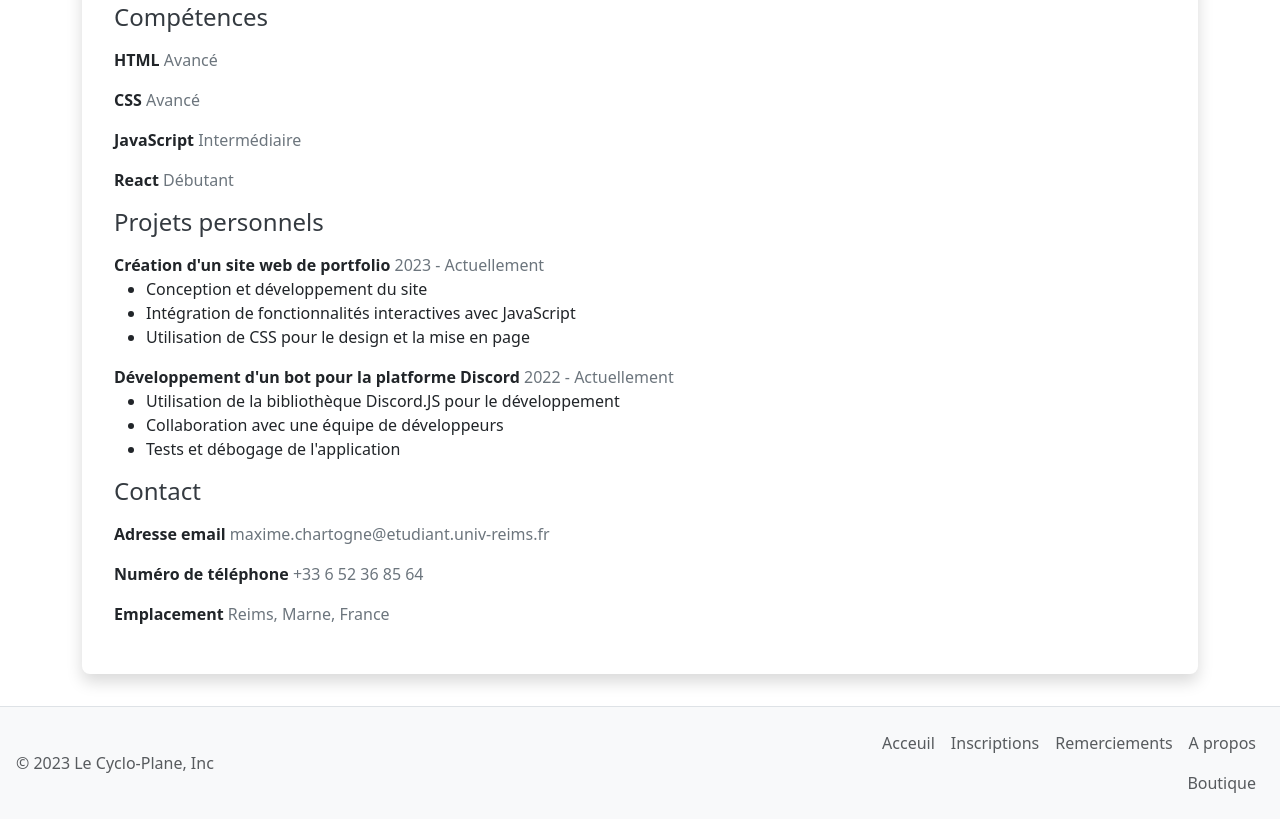
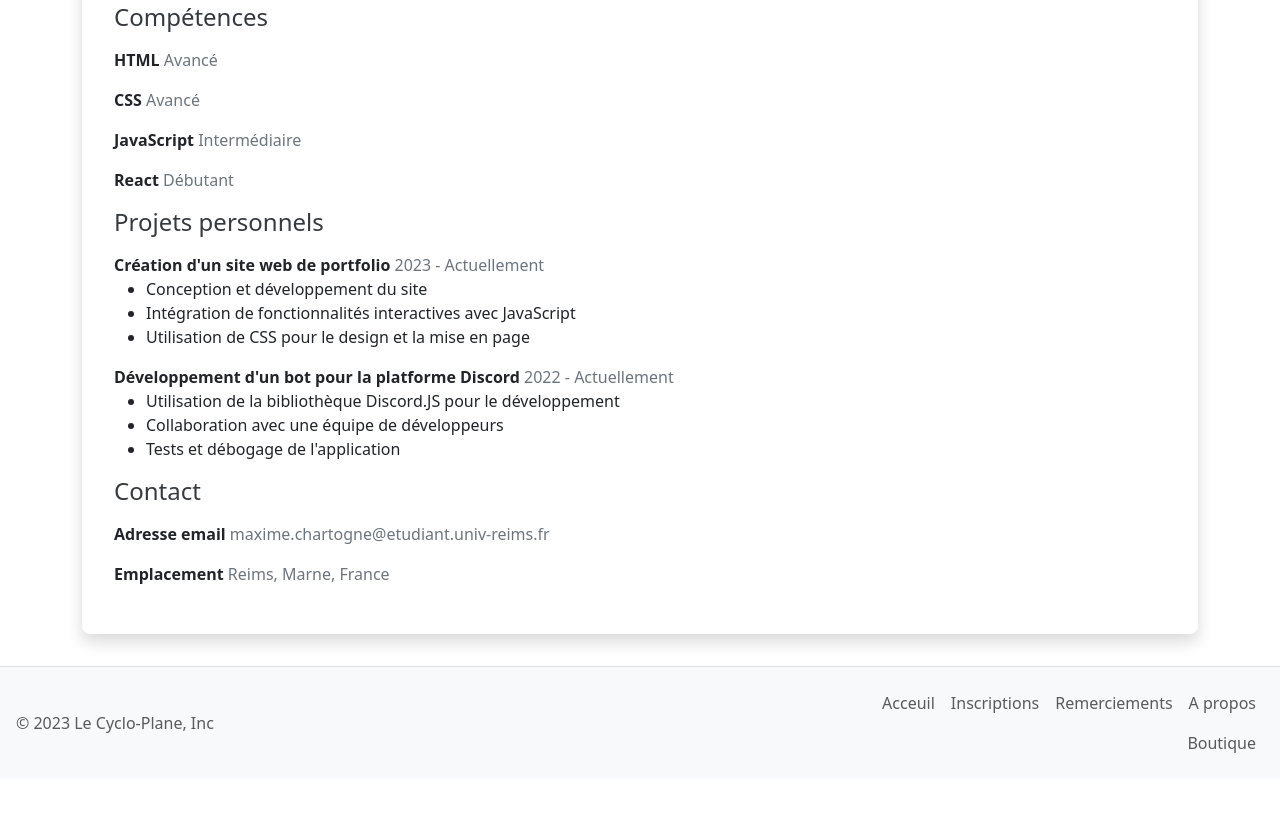
Before and after one commit to nayruforest/CycloPlane, a plain HTML site: page pages/cv/CHARTOGNEMAXIME.html in a window 1280 px wide. Shown: the part 481-1300 px from the top of the page. After the commit the page ends 1260 px from the top, so only its background shows below. Drawn offline with nearby package versions, Linux system fonts and the light colour scheme; a web font is replaced by a local one.

Commit message:
Update CHARTOGNEMAXIME.html

```diff
--- a/pages/cv/CHARTOGNEMAXIME.html
+++ b/pages/cv/CHARTOGNEMAXIME.html
@@ -100,10 +100,6 @@
             <span class="cv-item-content">maxime.chartogne@etudiant.univ-reims.fr</span>
           </div>
           <div class="cv-item">
-            <span class="cv-item-title">Numéro de téléphone</span>
-            <span class="cv-item-content">+33 6 52 36 85 64</span>
-          </div>
-          <div class="cv-item">
             <span class="cv-item-title">Emplacement</span>
             <span class="cv-item-content">Reims, Marne, France</span>
           </div>
```
